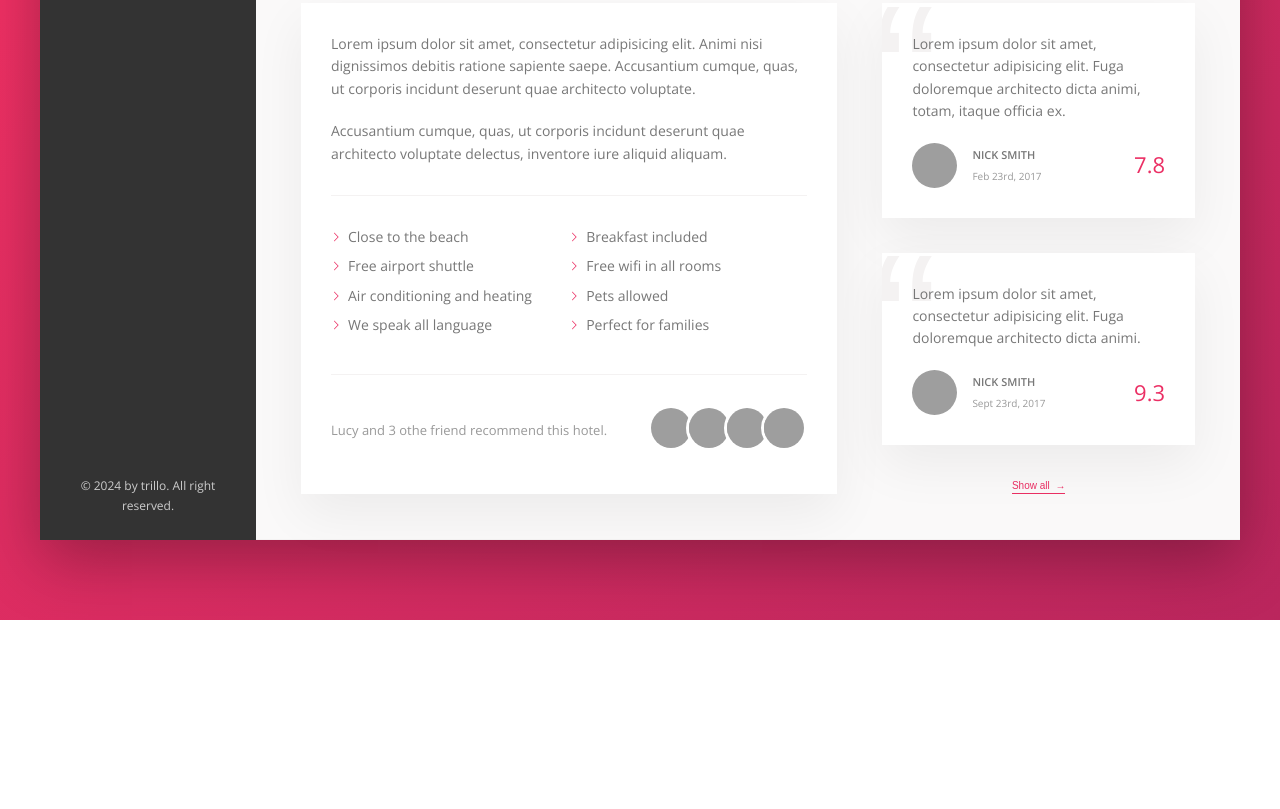
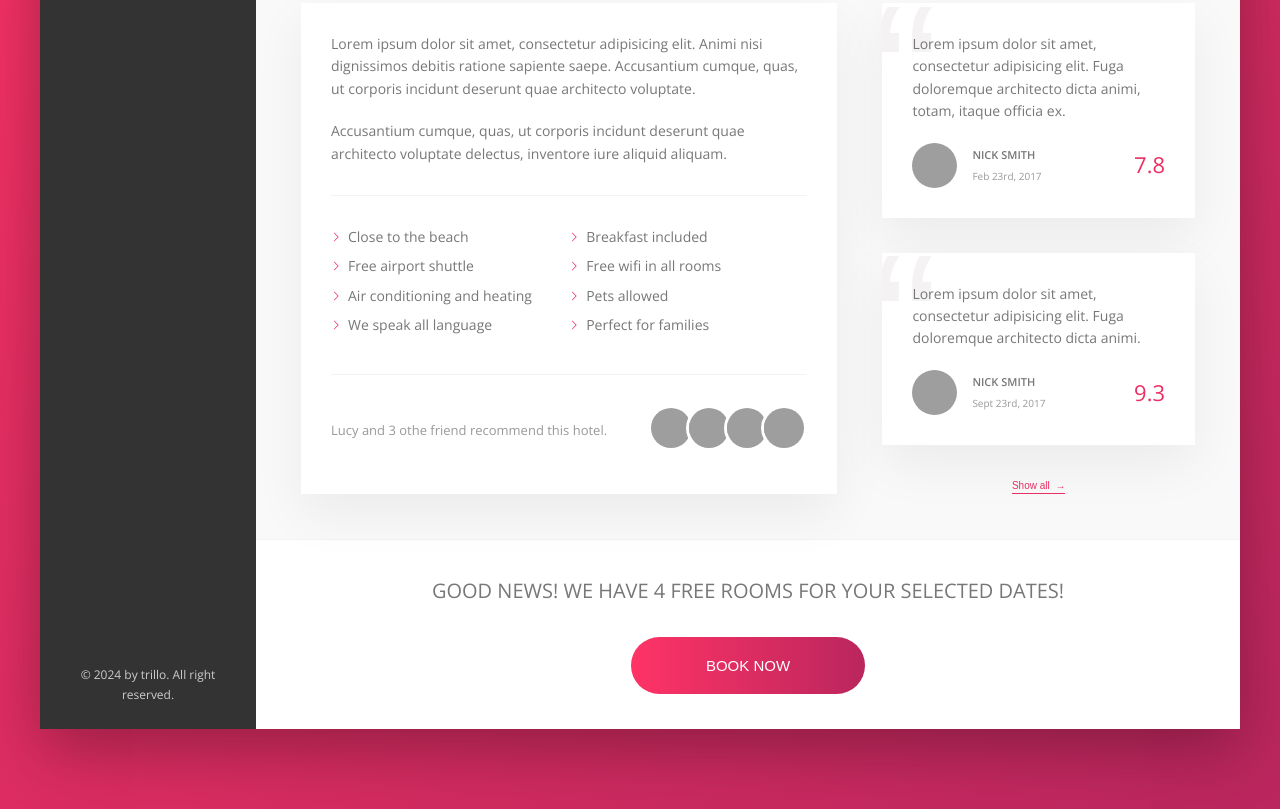
Before and after one commit to lemanfoetra/CSS-trillo, a website: page index.html in a window 1280 px wide. Shown: the part 505-1314 px from the top of the page. Before the commit the page ends 1125 px from the top, so only its background shows below. Drawn offline with nearby package versions, Linux system fonts and the light colour scheme; grey boxes are pictures that could not be loaded.

Commit message:
Building the CTA section

```diff
--- a/index.html
+++ b/index.html
@@ -197,6 +197,16 @@
                         <button class="btn-inline">Show all <span>&rarr;</span></button>
                     </figure>
                 </div>
+
+                <div class="cta">
+                    <h2 class="cta__book-now">
+                        Good news! We have 4 free rooms for your selected dates!
+                    </h2>
+                    <button class="btn">
+                        <span class="btn__visible">Book now</span>
+                        <span class="btn__invisible">Only 4 rooms left</span>
+                    </button>
+                </div>
             </main>
         </div>
     </div>
--- a/sass/_components.scss
+++ b/sass/_components.scss
@@ -476,3 +476,70 @@
         z-index: 1;
     }
 }
+
+
+// ==================================
+// CTA
+.cta {
+    padding: 3.5rem 0;
+    text-align: center;
+
+    &__book-now {
+        text-transform: uppercase;
+        font-size: 2rem;
+        font-weight: 300;
+        margin-bottom: 3rem;
+    }
+}
+
+
+// ==================================
+//
+
+.btn {
+    position: relative;
+    font-size: 1.5rem;
+    font-family: 300;
+    border: none;
+    border-radius: 100px;
+    text-transform: uppercase;
+    background-image: linear-gradient(to right, var(--color-primary-light), var(--color-primary-dark));
+    color: white;
+    overflow: hidden;
+    cursor: pointer;
+
+    &__visible {
+        display: inline-block;
+        padding: 2rem 7.5rem;
+        width: 100%;
+        height: 100%;
+        transition: all 0.5s;
+    }
+
+    &__invisible {
+        display: inline-block;
+        position: absolute;
+        left: 0;
+        top: -100%;
+        padding: 2rem 0;
+        height: 100%;
+        width: 100%;
+        transition: all 0.5s;
+    }
+
+    &:hover {
+        background-image: linear-gradient(to left, var(--color-primary-light), var(--color-primary-dark));
+    }
+
+    &:hover &__visible {
+        transform: translateY(100%);
+    }
+
+    &:hover &__invisible {
+        top: 0;
+    }
+
+    &:focus {
+        outline: none;
+    }
+}
```
Also changed, not shown: css/style.css.
